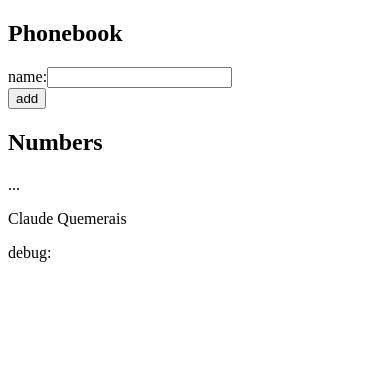
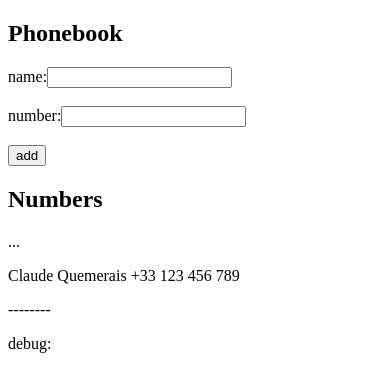
Before and after one commit to quemeraisc/fullstack_Helsinki, a React (Create React App) app in the folder part2/phonebook/: page / in a window 390 px wide. Shown: the top 392 px of the page. Built offline with nearby package versions, Linux system fonts and the light colour scheme.

Commit message:
2.8 phonebook step 3 implemented

```diff
--- a/part2/phonebook/src/App.js
+++ b/part2/phonebook/src/App.js
@@ -5,15 +5,21 @@ const App = () => {
   const [persons, setPersons] = useState(
     [
       {
-        name: 'Claude Quemerais'
+        name: 'Claude Quemerais',
+        number: '+33 123 456 789'
       }
     ]
   )
 
   const [newName, setNewName] = useState('')
+  const [newNumber, setNewNumber] = useState('')
 
   const handleNameChange = (event) => {
     setNewName(event.target.value)
+  }
+
+  const handleNumberChange = (event) => {
+    setNewNumber(event.target.value)
   }
 
   const addPerson = (event) => {
@@ -26,6 +32,7 @@ const App = () => {
       console.log('not found')
     const newPerson = {
       name: newName,
+      number: newNumber,
     }
     setPersons(persons.concat(newPerson))
     setNewName('')
@@ -46,7 +53,16 @@ const App = () => {
             onChange={handleNameChange}
           />
         </div>
+        <br />
         <div>
+          number:
+          <input
+            value={newNumber}
+            onChange={handleNumberChange}
+          />
+        </div>
+        <div>
+          <br />
           <button type="submit">add</button>
         </div>
       </form>
@@ -57,14 +73,18 @@ const App = () => {
         {persons.map((person) =>
           <Number
             key={person.name}
-            number={person.name}
+            person={person}
           />
         )
         }
       </div>
       <div>
-        debug: {newName}
-        {}
+        <p>
+        --------
+        </p>
+        <p>
+        debug: {newName} {newNumber}
+        </p>
       </div>
     </div>
   );
--- a/part2/phonebook/src/components/number.js
+++ b/part2/phonebook/src/components/number.js
@@ -1,8 +1,8 @@
-const Number = ({number}) => {
+const Number = ({person}) => {
   return (
     <div>
       <p>
-        {number}
+        {person.name} {person.number}
       </p>
     </div>
   )
```
